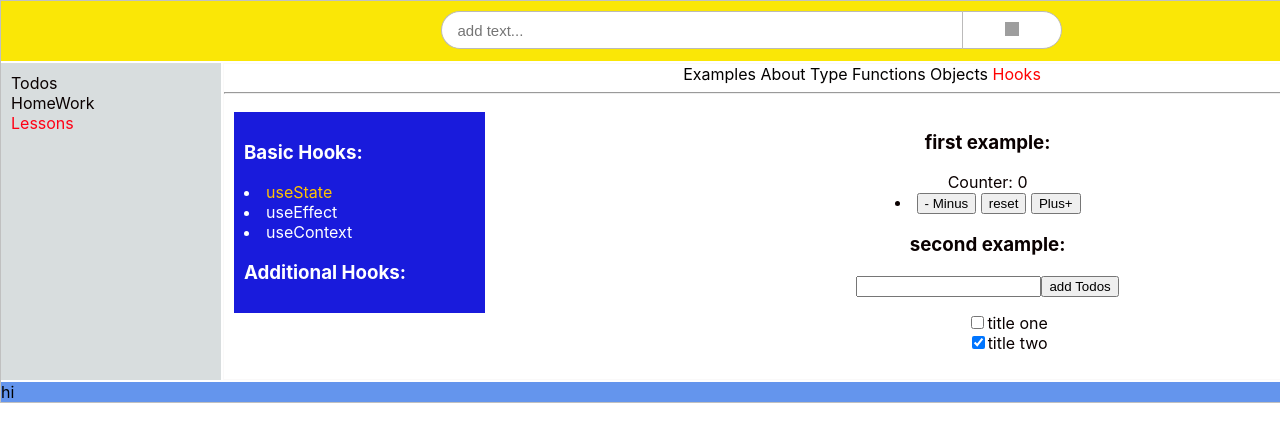
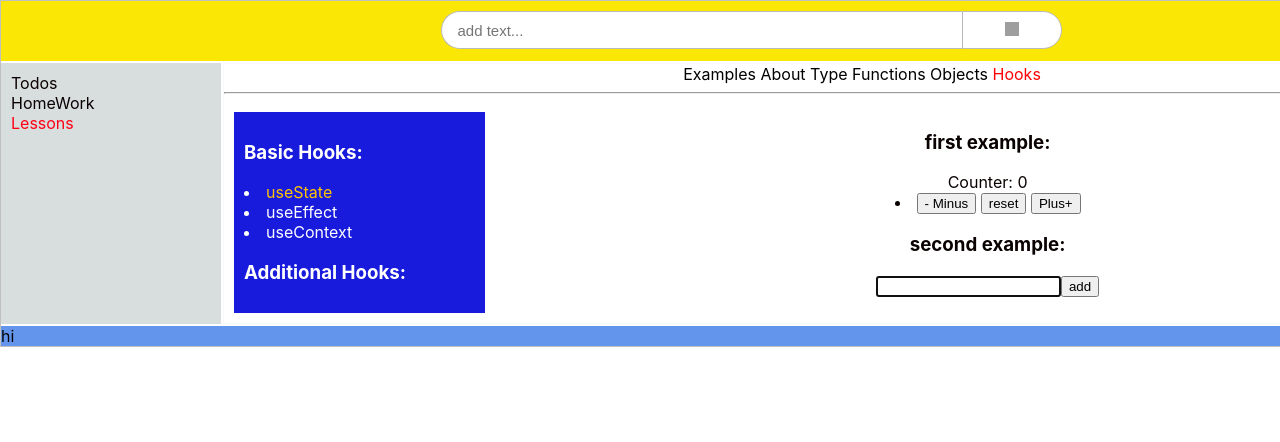
Before and after one commit to VladimirShumliaiev/Type-script-React, a React (Create React App) app in the folder my-app/: page /lessons/hooks/useState in a window 1280 px wide. Shown: the top 442 px of the page. Built offline with nearby package versions, Linux system fonts and the light colour scheme; grey boxes are pictures that could not be loaded.

Commit message:
28.04.2023 hooks

```diff
--- a/my-app/src/Components/mainContent/Lessons/Components Lessons/Functions/Function.tsx
+++ b/my-app/src/Components/mainContent/Lessons/Components Lessons/Functions/Function.tsx
@@ -1,5 +1,4 @@
 import React, {FC} from 'react';
-import TestTodo from "./Test/TestTodo";
 
 const Functions: FC = () => {
     const addSum = (a: number, b: number): number => {
@@ -16,9 +15,6 @@ const Functions: FC = () => {
         let time = new Date().toISOString()
         console.log(time, message, userId || 'Not signet in')
     }
-    console.log(log('Page loaded'))
-    console.log( log('User signet in', 'da763be'))
-
     type Sum = (...number: number[]) => number
 
     const sum: Sum = (...number) => {
@@ -58,7 +54,6 @@ const Functions: FC = () => {
             <div>
                 {numbers2}
             </div>
-            <TestTodo/>
         </div>
     );
 };
--- a/my-app/src/Components/mainContent/Lessons/Components Lessons/Functions/Test/TestTodo.tsx
+++ /dev/null
@@ -1,51 +0,0 @@
-import React, {useState} from 'react';
-import TestTodoInput from "./TestTodoInput";
-import TestTodoList from "./TestTodoList";
-
-type ITodo = {
-    id: number,
-    title: string,
-    completed: boolean,
-}
-
-const initialState: ITodo[] = [
-    {
-        id: 1,
-        title: 'Todo 1',
-        completed: true,
-    },
-    {
-        id: 2,
-        title: 'Todo 2',
-        completed: false,
-    },
-
-]
-
-
-
-const TestTodo = () => {
-    const [todos, setTodos] = useState<ITodo[]>(initialState)
-    const [value, setValue] = useState('')
-
-    const addTodo = () => {
-        if (value) {
-            setTodos([...todos,
-                {
-                    id: Date.now(),
-                    title: value,
-                    completed: false
-                }])
-            setValue('')
-        }
-    }
-
-    return (
-        <div>
-            <TestTodoInput addTodo={addTodo} value={value} setValue={setValue}/>
-            <TestTodoList item={todos}/>
-        </div>
-    );
-};
-
-export default TestTodo;
--- a/my-app/src/Components/mainContent/Lessons/Components Lessons/Functions/Test/TestTodoInput.tsx
+++ /dev/null
@@ -1,33 +0,0 @@
-import React, {FC, useEffect, useRef} from 'react';
-
-type TestTodoInput = {
-    value: string,
-    setValue: (str: string) => void
-    addTodo: () => void
-}
-
-
-const TestTodoInput: FC<TestTodoInput> = ({value, setValue, addTodo}) => {
-    const inputRef = useRef<HTMLInputElement>(null)
-
-    const handlerOnChange = (e: React.ChangeEvent<HTMLInputElement>) => {
-        setValue(e.target.value)
-    }
-
-    useEffect(() => {
-        if ( inputRef.current)
-        inputRef.current.focus()
-    },[])
-
-    return (
-        <form onSubmit={e => {
-            e.preventDefault()
-            addTodo()
-        }}>
-            <input type="text" value={value} onChange={handlerOnChange} ref={inputRef}/>
-            <button>add</button>
-        </form>
-    );
-};
-
-export default TestTodoInput;
--- a/my-app/src/Components/mainContent/Lessons/Components Lessons/Functions/Test/TestTodoItem.tsx
+++ /dev/null
@@ -1,19 +0,0 @@
-import React, {FC} from 'react';
-
-type TestTodoItemProps = {
-    id: number,
-    title: string,
-    completed: boolean
-}
-
-const TestTodoItem: FC<TestTodoItemProps> = ({id, completed, title}) => {
-    return (
-        <div>
-            <input type="checkbox" checked={completed}/>
-            {title}
-            <button>x</button>
-        </div>
-    );
-};
-
-export default TestTodoItem;
--- a/my-app/src/Components/mainContent/Lessons/Components Lessons/Functions/Test/TestTodoList.tsx
+++ /dev/null
@@ -1,24 +0,0 @@
-import React, {FC} from 'react';
-import TestTodoItem from "./TestTodoItem";
-
-type ITodo = {
-    id: number,
-    title: string,
-    completed: boolean
-}
-
-type TestTodoListProps = {
-    item: ITodo[]
-}
-
-const TestTodoList: FC<TestTodoListProps> = ({item}) => {
-    return (
-        <div>
-            {
-                item.map(e => <TestTodoItem key={e.id} {...e}/>)
-            }
-        </div>
-    );
-};
-
-export default TestTodoList;
--- a/my-app/src/Components/mainContent/Lessons/Hooks Lessons/useState/useStateLessonsComponnets/todo/Todo.tsx
+++ b/my-app/src/Components/mainContent/Lessons/Hooks Lessons/useState/useStateLessonsComponnets/todo/Todo.tsx
@@ -1,47 +1,44 @@
-import React, {useState} from 'react';
+import React, {FC, useState} from 'react';
 import TodoInput from "./TodoInput";
 import TodoList from "./TodoList";
 
+const Todo: FC = () => {
+    const [todos, setTodos] = useState<Todos[]>([])
+    const [value, setValue] = useState('')
 
-const initialState: Todos[] = [
-    {
-        title: 'title one',
-        completed: false
-    },
-    {
-        title: 'title two',
-        completed: true
-    },
-
-]
-
-
-const Todo = () => {
-    const [todos, setTodos] = useState<Array<Todos>>(initialState)
-
-    const toggleTodo: ToggleTodo = (selectedTodo: Todos) => {
-        const newTodos = todos.map((todo) => {
-            if (todo === selectedTodo) {
-                return {
-                    ...todo,
-                    completed: !todo.completed
-                }
-            }
-            return todo
-        })
-        setTodos(newTodos)
-    }
-
-    const addTodo: AddTodo = (addTodos) => {
-        if (addTodos.trim().length) {
-            setTodos([...todos, {title: addTodos, completed: false}])
+    const addTodo = () => {
+        if (value) {
+            setTodos([...todos,
+                {
+                    id: Date.now(),
+                    title: value,
+                    completed: false,
+                }])
+            setValue('')
         }
 
     }
+
+    const removeTodo = (id: number) => {
+        if (window.confirm('delete todo?')) {
+            setTodos(todos.filter(e => e.id !== id))
+        }
+    }
+
+    const toggleTodo = (id: number) => {
+        setTodos(todos.map(e => {
+            if (e.id !== id) return e
+            return {
+                ...e,
+                completed: !e.completed
+            }
+        }))
+    }
+
     return (
         <div>
-            <TodoInput addTodo={addTodo}/>
-            <TodoList todos={todos} toggleTodo={toggleTodo}/>
+            <TodoInput addTodo={addTodo} value={value} setValue={setValue}/>
+            <TodoList removeTodo={removeTodo} toggleTodo={toggleTodo} item={todos}/>
         </div>
     );
 };
--- a/my-app/src/Components/mainContent/Lessons/Hooks Lessons/useState/useStateLessonsComponnets/todo/TodoInput.tsx
+++ b/my-app/src/Components/mainContent/Lessons/Hooks Lessons/useState/useStateLessonsComponnets/todo/TodoInput.tsx
@@ -1,24 +1,34 @@
-import React, {ChangeEvent, FC, useState} from 'react';
+import React, {FC, useEffect, useRef} from 'react';
 
-type Props = {
-    addTodo: AddTodo
+type TodoInputProps = {
+    value: string,
+    setValue: (str: string) => void
+    addTodo: () => void
 }
 
-const TodoInput: FC<Props> = ({addTodo}) => {
-    const [newTodo, setNewTodo] = useState('')
+const TodoInput: FC<TodoInputProps> = ({value, setValue, addTodo}) => {
+    const inputRef = useRef<HTMLInputElement>(null)
 
-    const handleChange = (e: ChangeEvent<HTMLInputElement>) => {
-         setNewTodo(e.target.value)
+    const onChangeHandler: React.ChangeEventHandler<HTMLInputElement> = (e) => {
+        setValue(e.target.value)
     }
+
+    const keyDownHandler: React.KeyboardEventHandler<HTMLInputElement> = (e) => {
+        if (e.key === 'Enter') {
+            addTodo()
+        }
+    }
+
+    useEffect(() => {
+        if (inputRef.current)
+            inputRef.current.focus()
+    }, [])
+
     return (
-        <form onSubmit={e => {
-            e.preventDefault()
-            addTodo(newTodo)
-            setNewTodo('')
-        }}>
-            <input value={newTodo} onChange={handleChange}/>
-            <button>add Todos</button>
-        </form>
+        <div>
+            <input type="text" value={value} onChange={onChangeHandler} onKeyDown={keyDownHandler} ref={inputRef}/>
+            <button onClick={addTodo}>add</button>
+        </div>
     );
 };
 
--- a/my-app/src/Components/mainContent/Lessons/Hooks Lessons/useState/useStateLessonsComponnets/todo/TodoItem.tsx
+++ b/my-app/src/Components/mainContent/Lessons/Hooks Lessons/useState/useStateLessonsComponnets/todo/TodoItem.tsx
@@ -1,15 +1,17 @@
 import React, {FC} from 'react';
 
-type Props = {
-    toggleTodo: ToggleTodo
-    todo: Todos
+interface todoItemProps extends Todos {
+    toggleTodo: (id: number) => void,
+    removeTodo: (id: number) => void
 }
 
-const TodoItem: FC<Props> = ({toggleTodo, todo}) => {
+const TodoItem: FC<todoItemProps> = ({ completed, id, title , removeTodo, toggleTodo}) => {
+
     return (
         <div>
-            <input type={"checkbox"} checked={todo.completed} onChange={() => toggleTodo(todo)}/>
-            {todo.title}
+            <input type="checkbox" checked={completed} onChange={()=> toggleTodo(id)}/>
+            {title}
+            <button onClick={() => removeTodo(id)}>x</button>
         </div>
     );
 };
--- a/my-app/src/Components/mainContent/Lessons/Hooks Lessons/useState/useStateLessonsComponnets/todo/TodoList.tsx
+++ b/my-app/src/Components/mainContent/Lessons/Hooks Lessons/useState/useStateLessonsComponnets/todo/TodoList.tsx
@@ -1,25 +1,19 @@
 import React, {FC} from 'react';
 import TodoItem from "./TodoItem";
 
-
 type TodoListProps = {
-    toggleTodo: ToggleTodo,
-    todos: Todos[],
+    item: Todos[],
+    removeTodo:(id: number) => void,
+    toggleTodo:(id: number) => void,
 }
 
-const TodoList: FC<TodoListProps> = (
-    {toggleTodo, todos}
-) => {
+const TodoList: FC<TodoListProps> = ({item, removeTodo, toggleTodo}) => {
     return (
-        <ul>
-            {todos.map((todo, index) => (
-                <TodoItem
-                    key={index}
-                    todo={todo}
-                    toggleTodo={toggleTodo}
-                />
-            ))}
-        </ul>
+        <div>
+            {
+                item.map(e => <TodoItem removeTodo={removeTodo} toggleTodo={toggleTodo}  key={e.id} {...e}/>)
+            }
+        </div>
     );
 };
 
```
Also changed, not shown: my-app/src/types.d.ts (+2 -6 lines).
